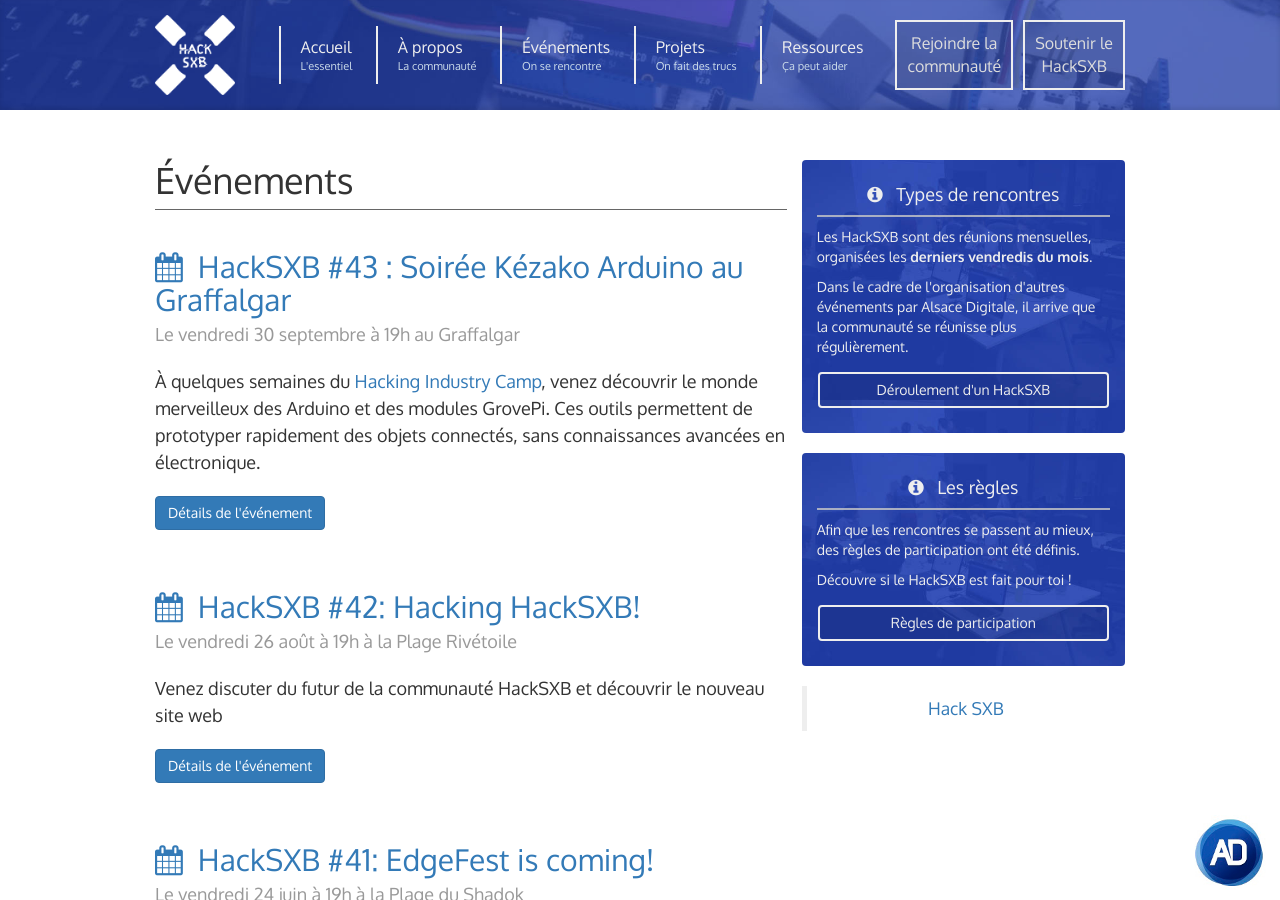
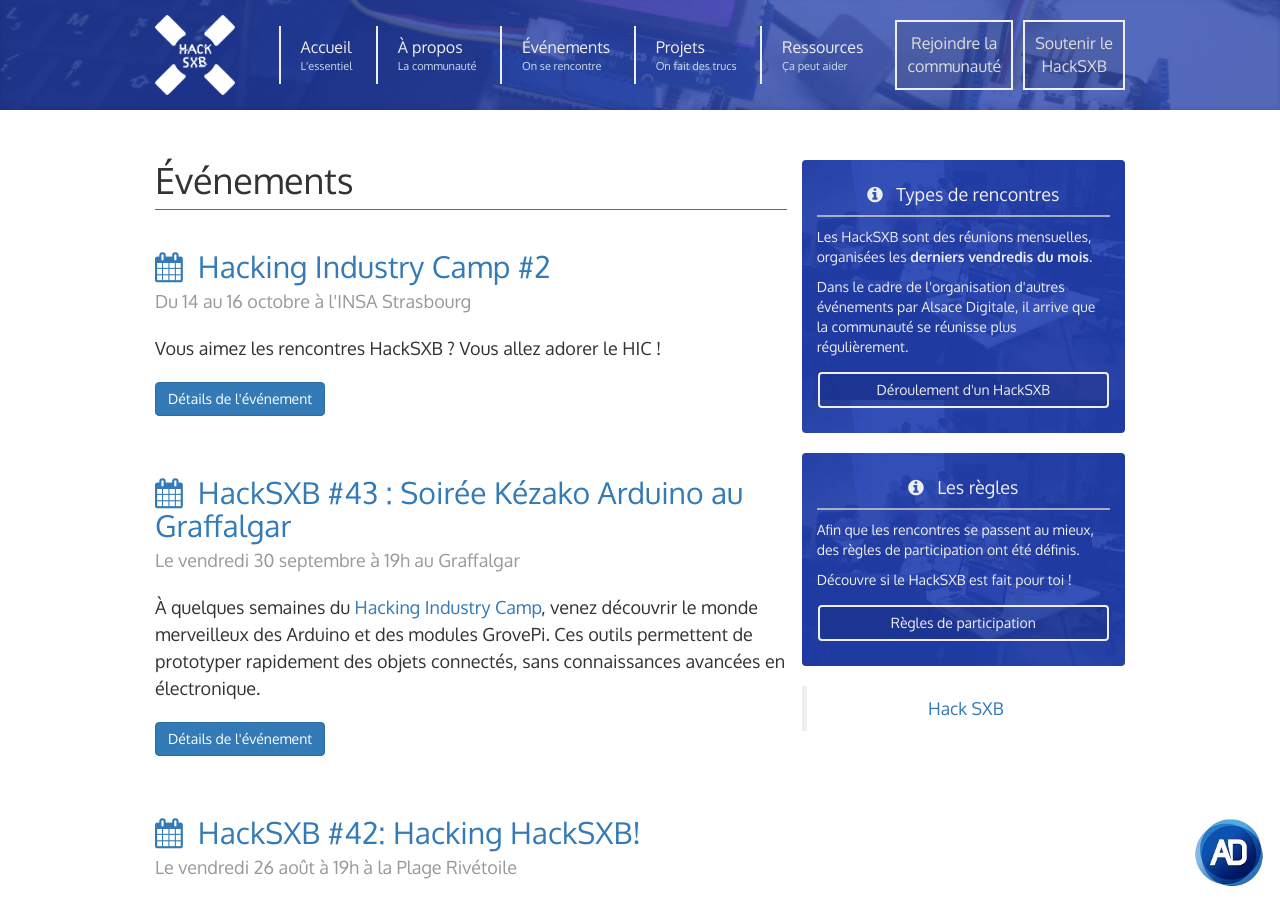
Before and after one commit to AlsaceDigitale/www.hacksxb.com, a Jekyll site: the page built from events/index.html, in a window 1280 px wide and 900 px high. Built offline with Jekyll 4.4.1, drawn with Linux system fonts in a browser that asks for light colours; nearby versions of some CDN libraries.

Commit message:
add event

```diff
--- a/_config.yml
+++ b/_config.yml
@@ -18,8 +18,8 @@
 description: > # this means to ignore newlines until "baseurl:"
   HackSXB, la communauté de développeurs et makers à Strasbourg portée par Alsace Digitale
 baseurl: "" # the subpath of your site, e.g. /blog
-#url: "http://localhost:4000" # dev
-url: "http://hacksxb.com" # production
+url: "http://localhost:4000" # dev
+#url: "http://hacksxb.com" # production
 twitter_username: hacksxb
 github_username:  alsacedigitale
 
--- /dev/null
+++ b/events/_posts/2016-09-23-hacking-industry-camp.markdown
@@ -0,0 +1,22 @@
+---
+layout: post
+title: 'Hacking Industry Camp #2'
+date: '2016-08-23 15:12:48 +0200'
+photo: event-hic.jpg
+event_date: '2016-10-14 17:00:00 +0200'
+event_info: Du 14 au 16 octobre à l'INSA Strasbourg
+event_registration: 'https://www.eventbrite.fr/e/billets-hacking-industry-camp-2016-27211092109'
+---
+Vous aimez les rencontres HackSXB ? Vous allez adorer le HIC !
+
+Le [Hacking Industry Camp](http://hackingindustry.camp/) est un hackathon de 54h dédié à l'innovation.
+
+Un évènement original et collaboratif ! Durant tout un weekend, des équipes constituées de profils différents (industriels, entrepreneurs, développeurs, designers...) collaborent pour changer un défi en projet.
+
+L'intérêt de participer à un tel projet réside autant dans la possibilité de tester rapidement et intensément une idée que dans l'échange avec des compétences extérieures à vos sphères habituelles.
+
+Vous avez un projet ou êtes partant pour en rejoindre un ? [Prenez votre billet](https://www.eventbrite.fr/e/billets-hacking-industry-camp-2016-27211092109) puis inscrivez-vous sur [le sparkboard](http://hic2016.sparkboard.com).
+
+Retrouvez toutes les informations sur [le site de l'événement](http://hackingindustry.camp/)
+
+Indiquez votre présence à vos amis grâce l'[événement Facebook](https://www.facebook.com/events/1126884820725340/)
--- a/index.html
+++ b/index.html
@@ -19,7 +19,7 @@
   <div class="col-md-4 blog-sidebar">
     <div class="sidebar-module sidebar-module-inset">
       <h4 class="sidebar-calendar-title"><i class="fa fa-calendar"></i> &nbsp;Prochain événement</h4>
-      {% for post in site.categories.events limit:1 %}
+      {% for post in site.categories.events limit:2 %}
       <p class="sidebar-calendar-event"><a href="{{ post.url | prepend: site.url }}" title="{{ post.title }}"><strong>{{ post.title }}</strong></a></p>
       <p class="sidebar-calendar-info"><i class="fa fa-clock-o"> &nbsp;</i>{{ post.event_info }}</p>
       <div class="row">
@@ -29,7 +29,7 @@
         <div class="col-xs-6 nopadding">
           <a href="{{ post.event_registration }}" target="_blank" class="btn btn-default sidebar-calendar-button-right">J'y vais</a>
         </div>
-      </div>
+      </div><br><br>
       {% endfor %}
     </div>
     <div class="row">
```
Also changed, not shown: assets/img/event-hic.jpg (added).
